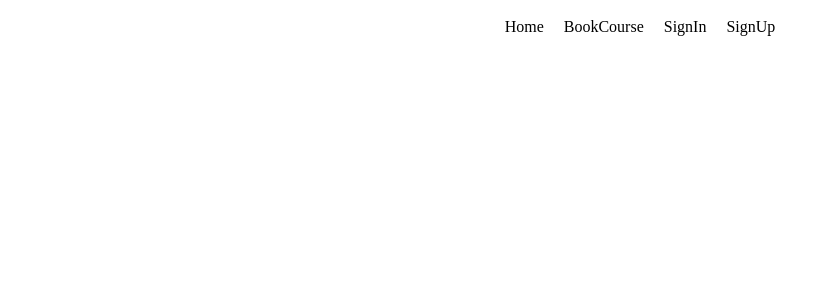
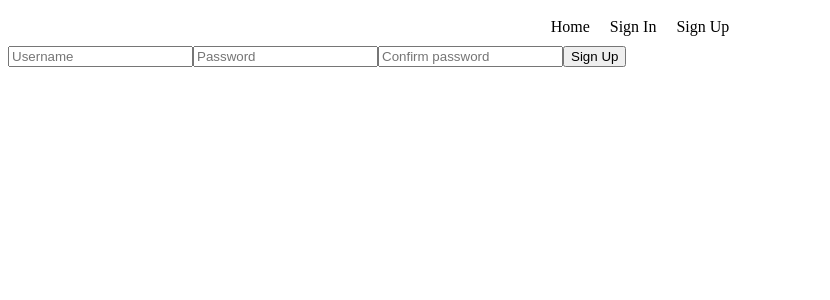
Before and after one commit to ThiBIAL/GymManagementProject, a Vue app in the folder GymManagement/: page /SignUp in a window 1280 px wide. Shown: the top 300 px of the page, without its empty margins (0-830 px from the left). Built offline with nearby package versions, Linux system fonts and the light colour scheme.

Commit message:
SignIn and SignUp
les comptes sont stocké dans le local storage

```diff
--- a/GymManagement/src/App.vue
+++ b/GymManagement/src/App.vue
@@ -2,16 +2,35 @@
   <div>
     <nav>
       <router-link to="/">Home</router-link>
-      <router-link to="/BookCourse">BookCourse</router-link>
-      <router-link to="/SignIn">SignIn</router-link>
-      <router-link to="/SignUp">SignUp</router-link>
+      <router-link v-if="isLoggedIn" to="/BookCourse">Book a course</router-link>
+      <router-link v-if="!isLoggedIn" to="/SignIn">Sign In</router-link>
+      <router-link v-if="!isLoggedIn" to="/SignUp">Sign Up</router-link>
+      <router-link v-if="isLoggedIn" to="/Account">Account</router-link>
+      <button v-if="isLoggedIn" @click="logout">Logout</button>
     </nav>
-    <router-view></router-view>
+    <router-view @userLoggedIn="updateLoginState"></router-view>
   </div>
 </template>
 
 <script>
-
+export default {
+  data() {
+    return {
+      isLoggedIn: localStorage.getItem('isLoggedIn') === 'true',
+    };
+  },
+  methods: {
+    updateLoginState(loggedIn) {
+      this.isLoggedIn = loggedIn;
+    },
+    logout() {
+      localStorage.removeItem('user');
+      localStorage.setItem('isLoggedIn', 'false');
+      this.isLoggedIn = false;
+      this.$router.push('/SignIn');
+    },
+  },
+};
 </script>
 
 <style>
@@ -22,7 +41,7 @@ nav {
   justify-content: center;
 }
 
-a{
+a {
   text-decoration: none;
   color: black;
 }
--- a/GymManagement/src/components/SignIn.vue
+++ b/GymManagement/src/components/SignIn.vue
@@ -1,3 +1,45 @@
 <template>
-    <h1>Sign In page</h1>
-</template>
+    <div>
+      <form @submit.prevent="login">
+        <input type="text" v-model="username" placeholder="Username" required />
+        <input type="password" v-model="password" placeholder="Password" required />
+        <button type="submit">Sign In</button>
+      </form>
+      <div v-if="error" class="error">{{ error }}</div>
+    </div>
+  </template>
+
+  <script>
+  export default {
+    data() {
+      return {
+        username: '',
+        password: '',
+        error: null,
+      };
+    },
+    methods: {
+      login() {
+        const storedUser = JSON.parse(localStorage.getItem('users')) || [];
+        const user = storedUser.find(user => user.username === this.username);
+
+        if (user) {
+          if (user.password === this.password) {
+            // Mettre l'utilisateur dans le localStorage et définir isLoggedIn à true
+            localStorage.setItem('user', JSON.stringify(user));
+            localStorage.setItem('isLoggedIn', true);
+
+            // Émettre un événement pour mettre à jour le menu
+            this.$emit('userLoggedIn', true);
+
+            this.$router.push('/');
+          } else {
+            this.error = 'Incorrect password';
+          }
+        } else {
+          this.error = 'Username not found';
+        }
+      },
+    },
+  };
+  </script>
--- a/GymManagement/src/components/SignUp.vue
+++ b/GymManagement/src/components/SignUp.vue
@@ -1,3 +1,43 @@
 <template>
+    <div>
+      <form @submit.prevent="signup">
+        <input type="text" v-model="username" placeholder="Username" required />
+        <input type="password" v-model="password" placeholder="Password" required />
+        <input type="password" v-model="confirmPassword" placeholder="Confirm password" required />
+        <button type="submit">Sign Up</button>
+      </form>
+      <div v-if="error" class="error">{{ error }}</div>
+    </div>
+  </template>
 
-</template>
+  <script>
+export default {
+  data() {
+    return {
+      username: '',
+      password: '',
+      confirmPassword: '', // Correctement orthographié
+      error: null,
+    };
+  },
+  methods: {
+    signup() {
+      const storedUsers = JSON.parse(localStorage.getItem('users')) || [];
+      const userExists = storedUsers.some(user => user.username === this.username);
+
+      if (userExists) {
+        this.error = 'Username already taken';
+      } else if (this.password !== this.confirmPassword) {
+        this.error = 'The two passwords are not the same';
+      } else {
+        const newUser = { username: this.username, password: this.password };
+        storedUsers.push(newUser);
+        localStorage.setItem('users', JSON.stringify(storedUsers));
+        localStorage.setItem('user', JSON.stringify(newUser));
+        localStorage.setItem('isLoggedIn', true);
+        this.$router.push('/');
+      }
+    },
+  },
+};
+</script>
--- a/GymManagement/src/router/index.js
+++ b/GymManagement/src/router/index.js
@@ -6,14 +6,25 @@ import Account from "../components/Account.vue";
 import BookCourse from "../components/BookCourse.vue";
 
 const routes = [
-    { path: "/", component: Home},
-    { path: "/SignIn", component: SignIn},
-    { path: "/SignUp", component: SignUp},
-    { path: "/Account/:username", component: Account, props: true},
-    { path: "/BookCourse", component: BookCourse},
+  { path: "/", component: Home },
+  { path: "/SignIn", component: SignIn },
+  { path: "/SignUp", component: SignUp },
+  { path: "/Account", component: Account, meta: { requiresAuth: true } },
+  { path: "/BookCourse", component: BookCourse, meta: { requiresAuth: true } },
 ];
 
-export default createRouter({
-    history: createWebHistory(),
-    routes,
-  });
+const router = createRouter({
+  history: createWebHistory(),
+  routes,
+});
+
+router.beforeEach((to, from, next) => {
+  const isAuthenticated = localStorage.getItem('user');
+  if (to.matched.some(record => record.meta.requiresAuth) && !isAuthenticated) {
+    next('/SignIn');
+  } else {
+    next();
+  }
+});
+
+export default router;
```
